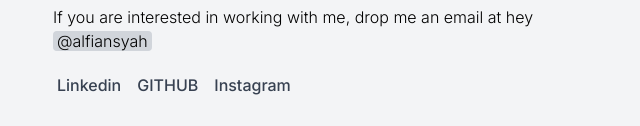
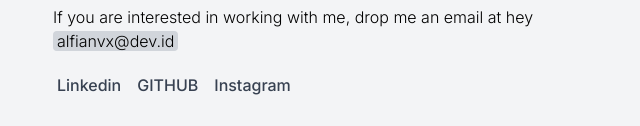
Before and after one commit to superjabs/sec-portofolio-rebuild, a plain HTML site: page index.html in a window 1280 px wide. Shown: the part 1362-1488 px from the top of the page, 319-959 px from the left. Drawn offline with nearby package versions, Linux system fonts and the light colour scheme.

Commit message:
edit nama email di bagian get in touch

```diff
--- a/index.html
+++ b/index.html
@@ -198,7 +198,7 @@
               <a
                 class="px-1 rounded bg-gray-300 hover:bg-blue-300 hover:text-white"
                 href=""
-                >@alfiansyah</a
+                >alfianvx@dev.id</a
               >
             </p>
             <div class="flex gap-x-2 pt-5">
```
